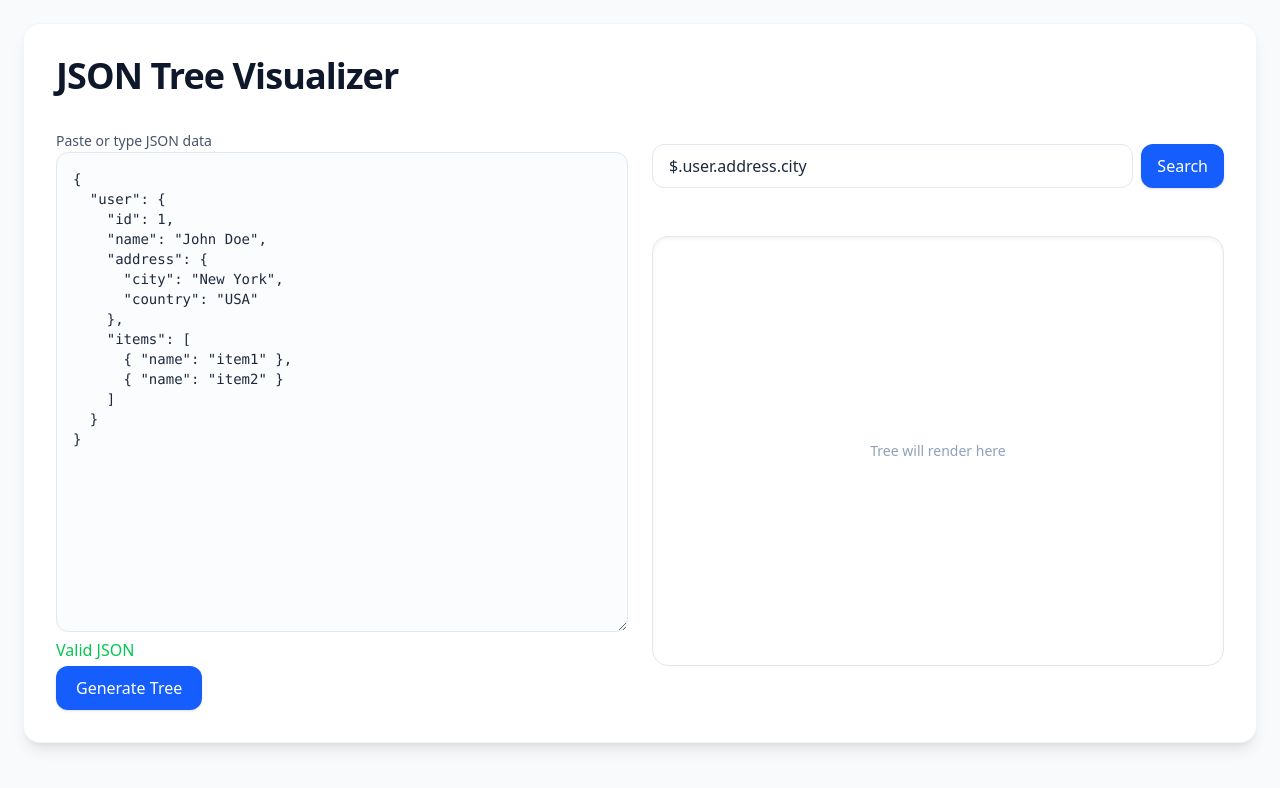
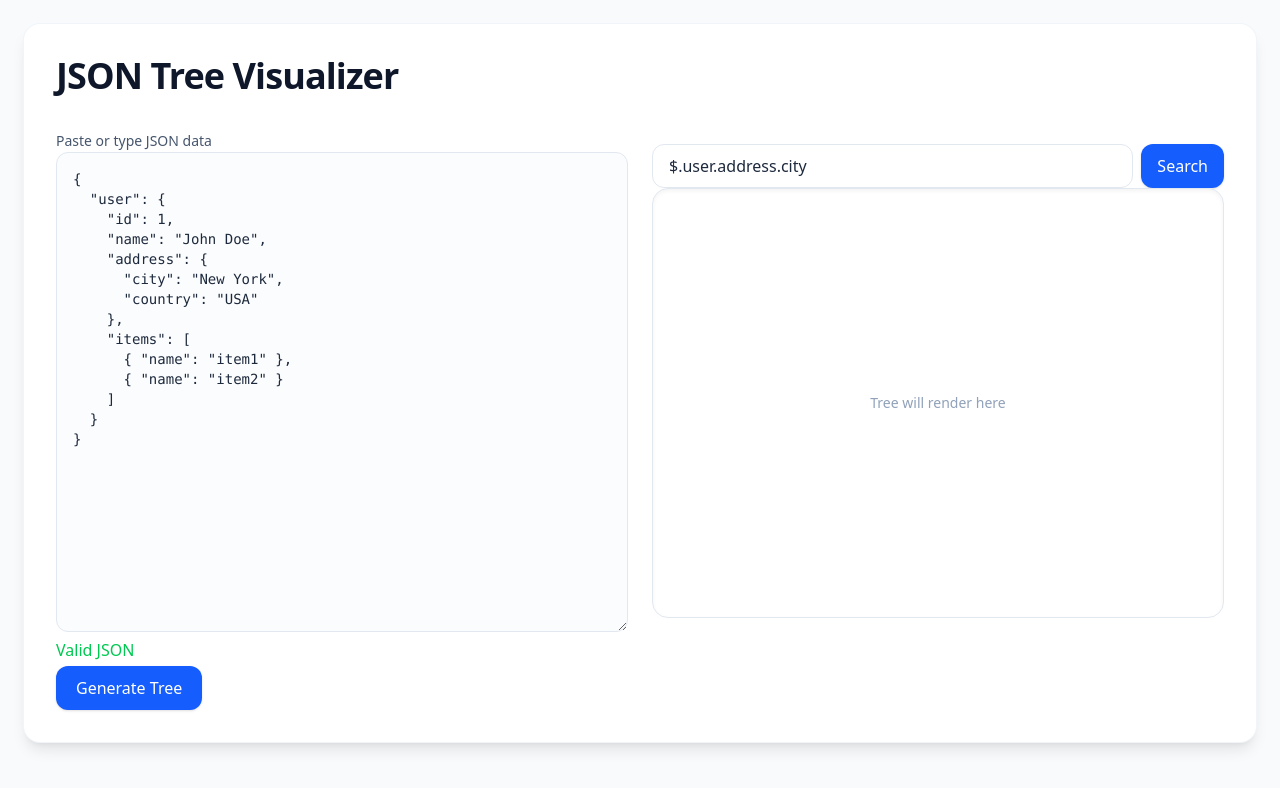
Before and after one commit to Pujarini/JSON-tree-visualiser-app, a React (Vite) app: page / in a window 1280 px wide. Shown: the top 788 px of the page. Built offline with nearby package versions, Linux system fonts and the light colour scheme.

Commit message:
fixed logic for logic viewer

```diff
--- a/src/components/JSONViewer.jsx
+++ b/src/components/JSONViewer.jsx
@@ -1,22 +1,23 @@
 import React from "react";
 import TreeCanvas from "./Tree-Generator/TreeCanvas";
 import { ReactFlowProvider } from "@xyflow/react"
+import Loader from "./Loader";
 
 
-export default function JSONViewer({ tree, focusNodeId }) {
+export default function JSONViewer({ tree, focusNodeId, loading }) {
+
     return (
-        <div className="mt-6">
-            {tree ? (
-                <ReactFlowProvider>
+        <div className="w-full">
+            {loading ?
+                <div className=" flex min-h-[430px] items-center justify-center rounded-2xl border border-slate-200 bg-white p-4 shadow-inner"><Loader />
+                </div> : tree ? <ReactFlowProvider>
                     <TreeCanvas tree={tree} focusNodeId={focusNodeId} />
-                </ReactFlowProvider>
-            ) : (
-                <div className="mt-6 flex min-h-[430px] items-center justify-center rounded-2xl border border-slate-200 bg-white p-4 shadow-inner">
+                </ReactFlowProvider> : <div className=" flex min-h-[430px] items-center justify-center rounded-2xl border border-slate-200 bg-white p-4 shadow-inner">
                     <div className="text-center text-slate-400">
                         <div className="text-sm">Tree will render here</div>
                     </div>
-                </div>
-            )}
+
+                </div>}
         </div>
     )
 }
```
